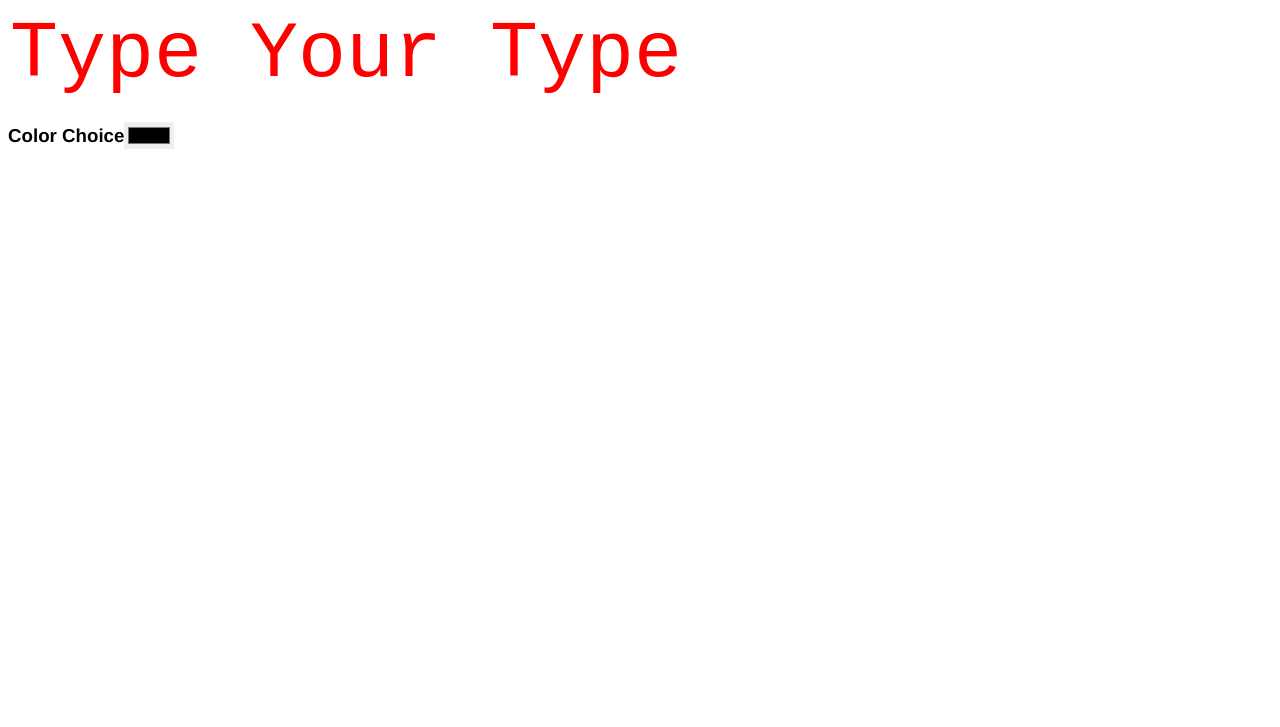
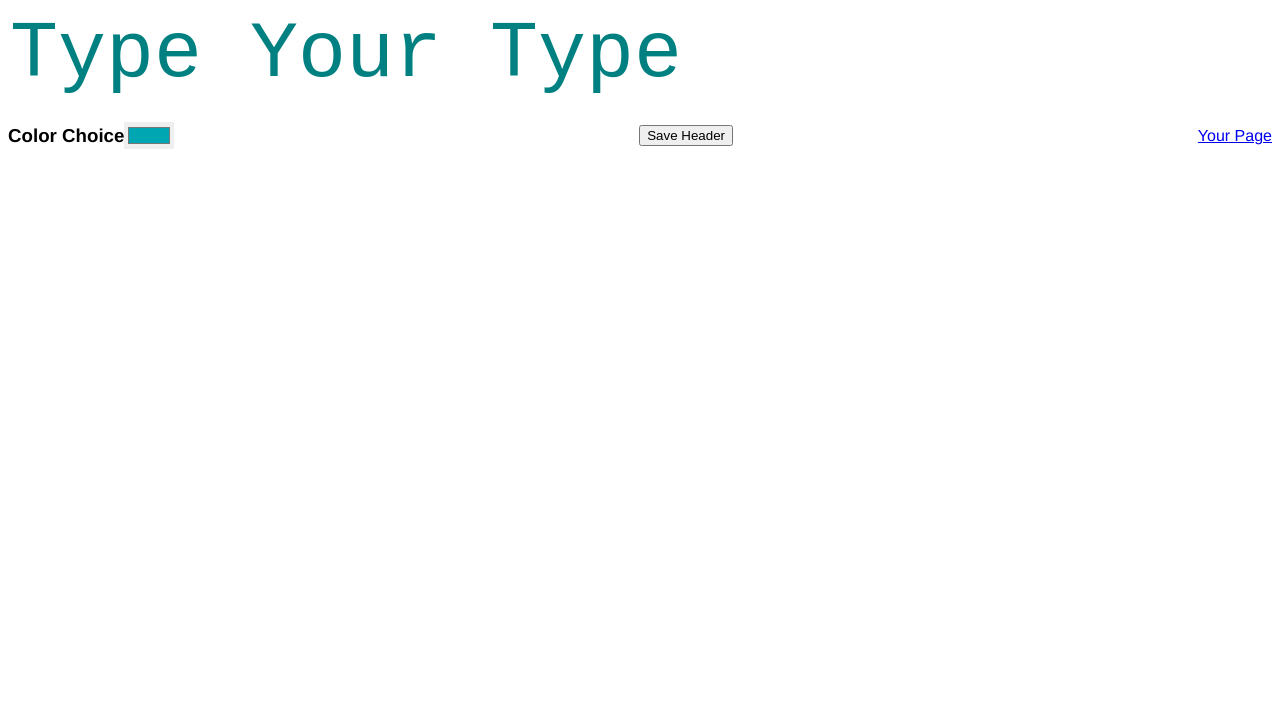
Before and after one commit to samueltdevine/js30, a plain HTML site: page js03/index.html in a window 1280 px wide. Shown: the part 73-800 px from the top of the page. Drawn offline with Linux system fonts and the light colour scheme.

Commit message:
cleaned up js03

```diff
--- a/js03/index.html
+++ b/js03/index.html
@@ -11,21 +11,31 @@
 <body>
     <h1><span class="custom-color">js03</span> | Header Creator</h1>
     <textarea id="titleSelector" name="title" id="" cols="30" rows="1">Type Your Type</textarea>
-    <div style="display: flex; align-items: center;">
-        <h3>Color Choice</h3>
-        <input type="color"id="color" name="color" min="0" max="360">
+    <div style="display: flex; align-items: center; justify-content: space-between;">
+        <div style="display: flex; align-items: center;">
+            <h3>Color Choice</h3>
+            <input type="color" id="color" name="color" min="0" max="360" value="#00A7B3">
+        </div>
+        <button id="sendButton" onclick="sendHeader">Save Header</button>
+        <div><a href="yourpage.html">Your Page</a></div>
     </div>
     <script>
         const titleSelector = document.querySelector(`textarea`);
         titleSelector.focus()
-        titleSelector.setSelectionRange(titleSelector.value.length,titleSelector.value.length)
+        titleSelector.setSelectionRange(titleSelector.value.length, titleSelector.value.length)
 
         let root = document.documentElement;
-        function updateColor(){
+        function updateColor() {
             let color = document.getElementById('color').value
             root.style.setProperty(`--custom-color`, color)
         }
         root.addEventListener("change", updateColor, false)
+        document.getElementById("sendButton").addEventListener("click", sendHeader)
+
+        function sendHeader() {
+            const text = document.getElementById("titleSelector").value
+            console.log(text)
+        }
     </script>
 </body>
 
--- a/js03/style.css
+++ b/js03/style.css
@@ -1,6 +1,6 @@
 :root{
     --text-height: 10vh;
-    --custom-color: red;
+    --custom-color: teal;
 
     font-family: Helvetica,Arial, sans-serif;
 }
```
Also changed, not shown: js03/yourpage.html (added).
